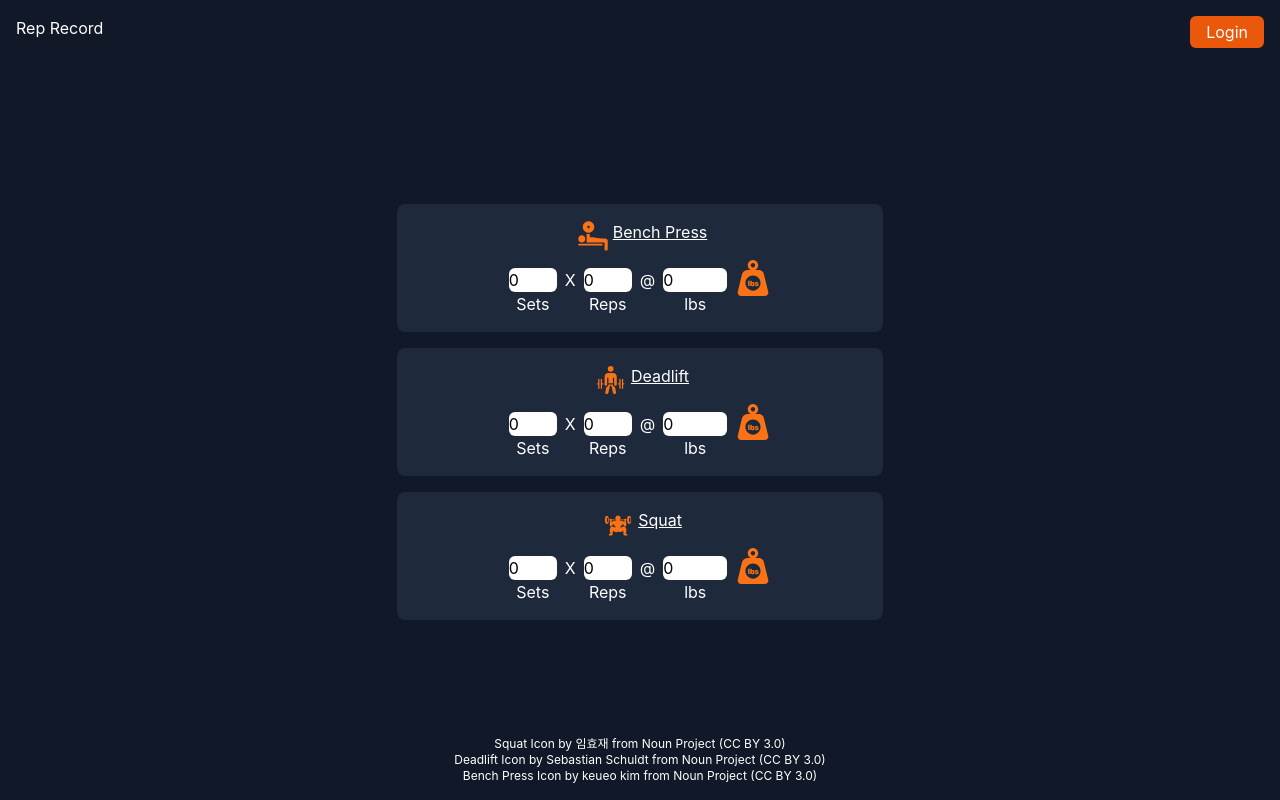
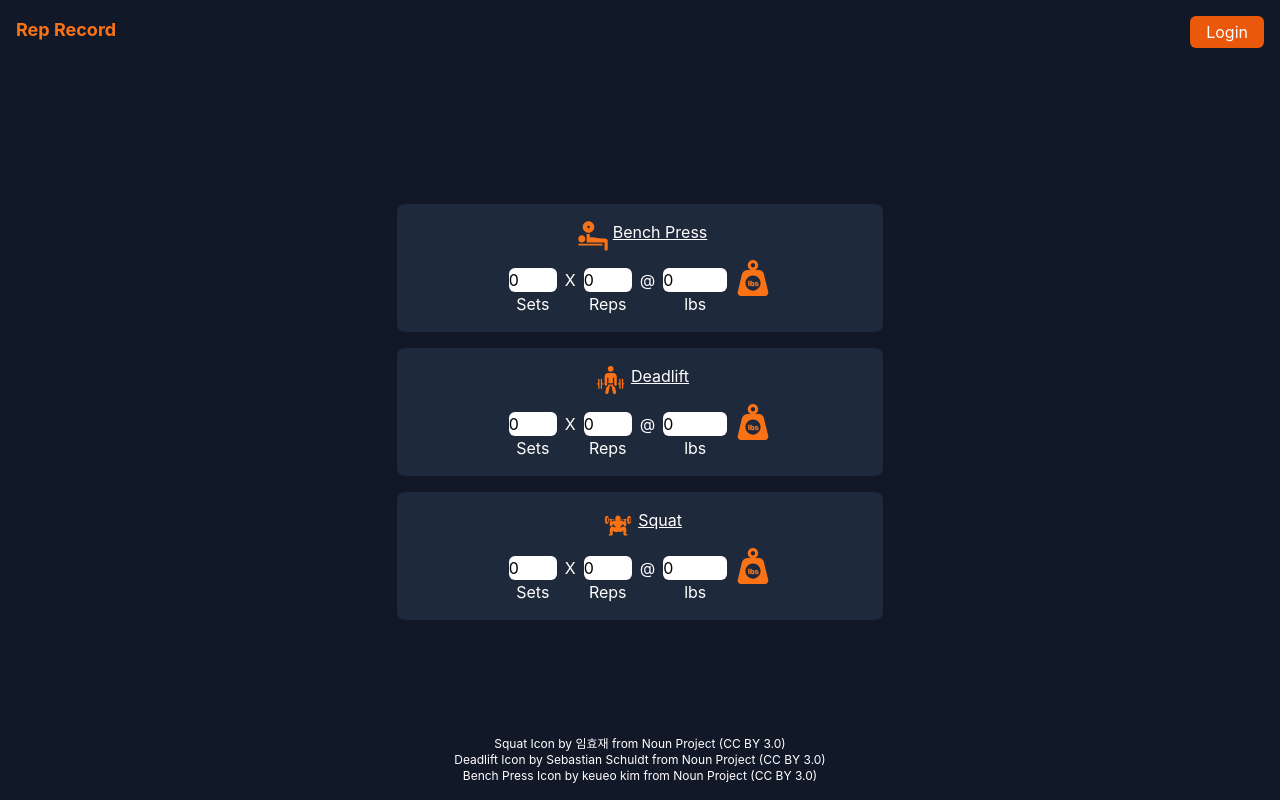
Before and after one commit to Z-Ahmad/rep-record, a React (Create React App) app: page / in a window 1280 px wide. Built offline with nearby package versions, Linux system fonts and the light colour scheme; no server answers.

Commit message:
moved api key to env

```diff
--- a/src/components/Nav.jsx
+++ b/src/components/Nav.jsx
@@ -5,7 +5,7 @@
   return (
     <nav className='text-white w-screen px-4'>
       <div className='flex justify-between'>
-        <span>
+        <span className='text-orange-500 font-bold text-lg'>
           Rep Record
         </span>
           <LoginButton/>
--- a/src/utils/firebase.js
+++ b/src/utils/firebase.js
@@ -2,7 +2,7 @@
 import { getAuth, signInWithPopup, signOut, GoogleAuthProvider } from "firebase/auth";
 
 const firebaseConfig = {
-  apiKey: "AIzaSyDz293oeqjExoAV7rWmMmc1NxoXH3Dy81A",
+  apiKey: process.env.AUTH_API_KEY,
   authDomain: "rep-record.firebaseapp.com",
   projectId: "rep-record",
   storageBucket: "rep-record.appspot.com",
```
